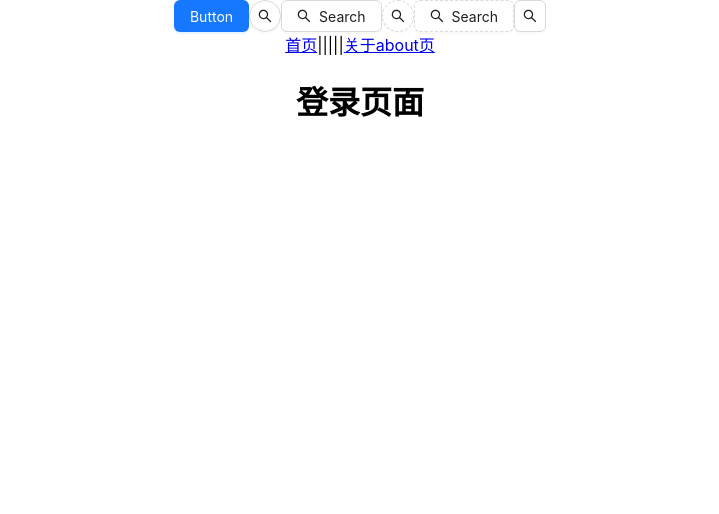
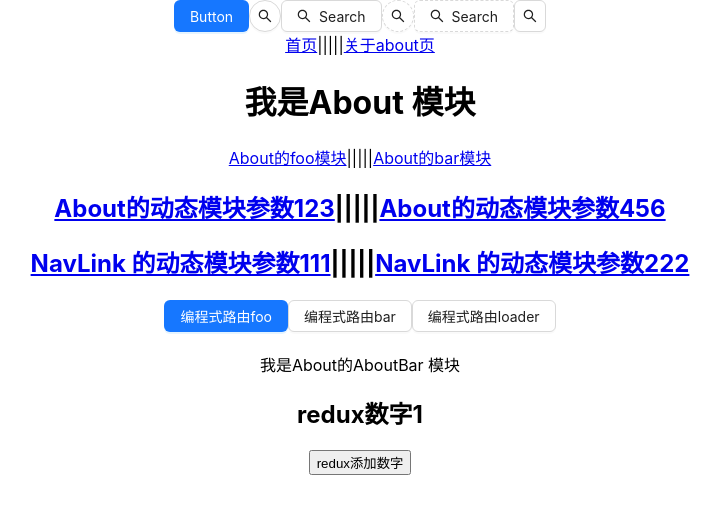
Before and after one commit to kuaishou/shuangyue-react, a React (Create React App) app: page /about/bar in a window 1280 px wide. Before the commit this address led to /login. Shown: the top 514 px of the page, without its empty margins (280-999 px from the left). Built offline with nearby package versions, Linux system fonts and the light colour scheme.

Commit message:
feat: 新增redux；添加一个redux使用案例

```diff
--- a/package.json
+++ b/package.json
@@ -11,6 +11,8 @@
     "react-dom": "^18.2.0",
     "react-router-dom": "^6.20.1",
     "react-scripts": "5.0.1",
+    "redux": "^5.0.0",
+    "redux-devtools-extension": "^2.13.9",
     "web-vitals": "^2.1.4"
   },
   "scripts": {
--- a/src/router/index.js
+++ b/src/router/index.js
@@ -21,6 +21,7 @@ export const routes = [
             {
                 path: '',
                 element: <Home />,
+                mate: { title: '登录', anth: false }
             },
             {
                 path: 'login',
@@ -67,7 +68,8 @@ export const routes = [
                     }, {
                         path: 'bar',
                         element: <AboutBar />,
-                        mate: { title: '关于bar需要登录权限', anth: true },
+                        // mate: { title: '关于bar需要登录权限', anth: true },
+                        mate: { title: '关于bar需要登录权限', anth: false },
                     }
                     , {
                         path: 'dynamic/:id',
--- /dev/null
+++ b/src/store/index.js
@@ -0,0 +1,18 @@
+import { createStore } from "redux"//已经废弃的方法
+import { composeWithDevTools } from "redux-devtools-extension"//数据流向查看
+
+const counterReducer = (state = {
+    count: 1
+}, action ) => {
+    switch (action.type) {
+        case 'addCount':
+            return { count: state.count + 1 }
+        default:
+            return state;
+    }
+
+}
+
+const store = createStore(counterReducer, composeWithDevTools())
+
+export default store
--- a/src/views/AboutBar/About.jsx
+++ b/src/views/AboutBar/About.jsx
@@ -1,7 +1,23 @@
+import { useState } from "react"
+import store from "../../store"
 
 const AboutBar = () => {
+    const [count, setCount] = useState(store.getState().count)
+
+    const handClick = () => {
+        store.dispatch({
+            type: 'addCount'
+        })
+
+    }
+    store.subscribe(() => {//更新页面
+        setCount(store.getState().count)
+    })
+
     return <>
         <div>我是About的AboutBar 模块</div>
+        <h2>redux数字{count}</h2>
+        <button onClick={handClick}>redux添加数字</button>
     </>
 }
 
--- a/src/views/AboutFoo/About.jsx
+++ b/src/views/AboutFoo/About.jsx
@@ -1,7 +1,22 @@
+import { useState } from "react"
+import store from "../../store"
+const AboutFoo = () => {
+    const [count, setCount] = useState(store.getState().count)
 
-const AboutFoo = () => {
+    const handClick = () => {
+        store.dispatch({
+            type: 'addCount'
+        })
+
+    }
+    store.subscribe(() => {//更新页面
+        setCount(store.getState().count)
+    })
+
     return <>
         <div>我是About的AboutFoo 模块</div>
+        <h2>redux数字{count}</h2>
+        <button onClick={handClick}>redux添加数字</button>
     </>
 }
 
```
Also changed, not shown: 1 other file (tests, documents, lock files or other folders).
